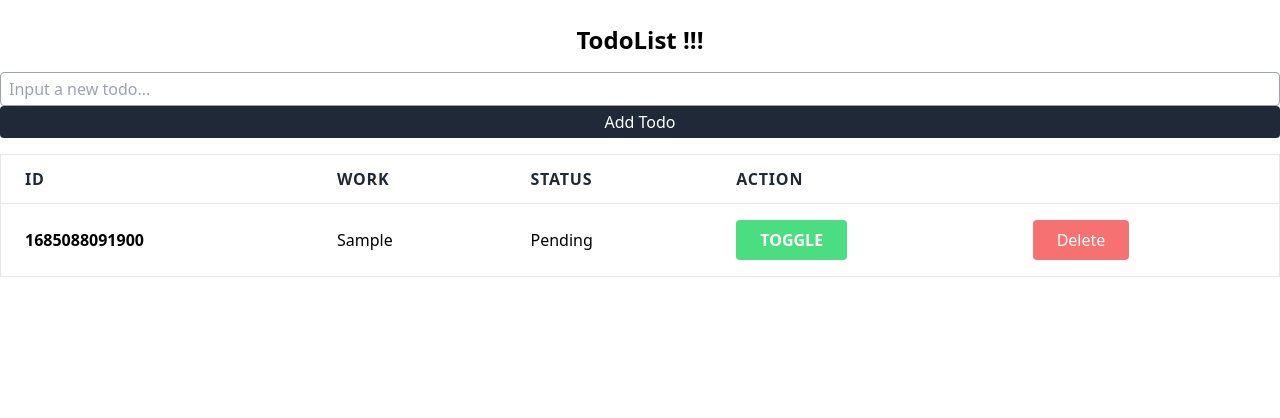
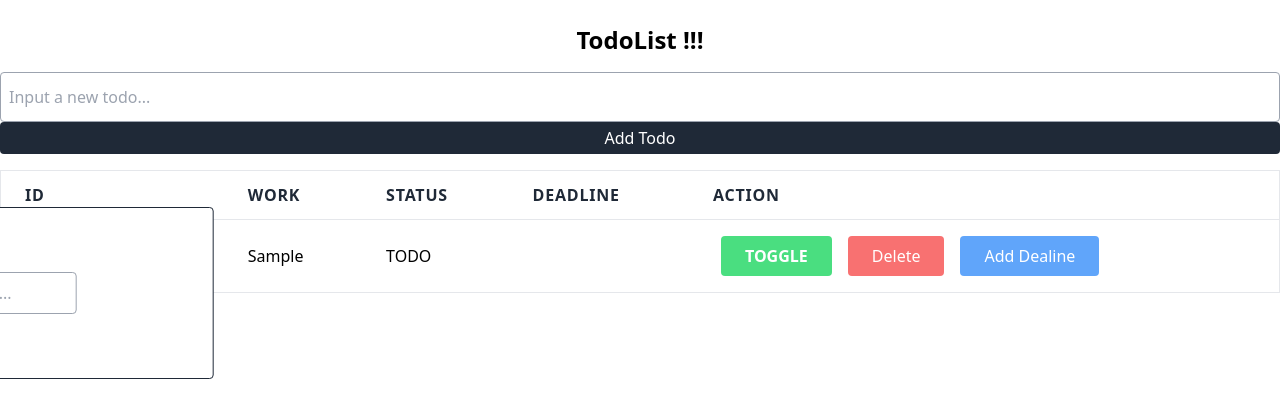
Before and after one commit to vung2701/TodoList_nextJs, a Next.js app: page / in a window 1280 px wide. Both pictures are taken after typing "Sample" into the empty fields and a click on the button "Add Todo". Shown: the top 418 px of the page. Built offline with nearby package versions, Linux system fonts and the light colour scheme.

Commit message:
todolist

```diff
--- /dev/null
+++ b/components/Button.tsx
@@ -0,0 +1,18 @@
+
+
+type ButtonProps = {
+  onClick?: () => void;
+  className?: string;
+  disabled?: boolean;
+  children: React.ReactNode;
+};
+
+const Button = ({ onClick, className, disabled, children }: ButtonProps) => {
+  return (
+    <button onClick={onClick} className={"rounded " + className} disabled={disabled}>
+      {children}
+    </button>
+  );
+};
+
+export default Button;
--- a/pages/index.tsx
+++ b/pages/index.tsx
@@ -1,10 +1,18 @@
 import { useState, useRef } from "react"
+import Button from "@/components/Button"
 
+
+enum CompletionStatus {
+  TODO,
+  PROCESS,
+  DONE
+}
 
 type Todo = {
   id: number
   text: string
-  completed: boolean
+  completed: string
+  deadline: string
 }
 
 export default function Home() {
@@ -20,7 +28,8 @@ export default function Home() {
     const newTodo: Todo = {
       id: Date.now(),
       text: inputValue,
-      completed: false
+      completed: CompletionStatus[0],
+      deadline: ""
     }
 
     setTodos([...todos, newTodo])
@@ -53,40 +62,58 @@ export default function Home() {
     }
   }
 
+  const handleChangeStatus = (changeTodo:Todo) => {
+    if(changeTodo.completed === CompletionStatus[0]){
+      changeTodo.completed = CompletionStatus[1]
+    } else if(changeTodo.completed === CompletionStatus[1]){
+      changeTodo.completed = CompletionStatus[2]
+    } else {
+      changeTodo.completed = CompletionStatus[0]
+    }
+
+    setTodos(todos.map(todo => todo.id === changeTodo.id ? {...todo, completed: changeTodo.completed} : todo ))
+  }
+
+
+  const handleAddDealine = (id: number) => {
+
+  }
+
   return (
     <div className="container mx-auto py-6">
       <h1 className="text-2xl font-bold mb-4 text-center">TodoList !!!</h1>
       <div className="flex flex-col justify-center w-full">
         <input
           type="text"
-          className="border border-gray-400 rounded px-2 py-1"
+          className="border border-gray-400 rounded px-2 py-3"
           placeholder="Input a new todo..."
           value={inputValue}
           onChange={e => setInputValue(e.target.value)}
         />
         {isEdit
-        ?(<button
-          className="bg-gray-800 hover:bg-gray-700 text-white px-4 py-1 rounded"
+        ?(<Button
+          className="bg-gray-800 hover:bg-gray-700 text-white px-4 py-1"
           onClick={() => handleSaveEditTodo()}
         >
           Save Edit
-        </button>)
-        :(<button
-          className="bg-gray-800 hover:bg-gray-700 text-white px-4 py-1 rounded"
+        </Button>)
+        :(<Button
+          className="bg-gray-800 hover:bg-gray-700 text-white px-4 py-1"
           onClick={handleAddTodo}
         >
           Add Todo
-        </button>)
+        </Button>)
         }
 
       </div>
-      <table className="min-w-full divide-y divide-gray-200 mt-4 border">
+      <table className="w-full divide-y divide-gray-200 mt-4 border table-auto">
         <thead>
           <tr>
             <th className="px-6 py-3 text-left text-gray-800 uppercase tracking-wider">ID</th>
             <th className="px-6 py-3 text-left text-gray-800 uppercase tracking-wider">Work</th>
             <th className="px-6 py-3 text-left text-gray-800 uppercase tracking-wider">Status</th>
-            <th className="px-6 py-3 text-left text-gray-800 uppercase tracking-wider" colSpan={2}>Action</th>
+            <th className="px-6 py-3 text-left text-gray-800 uppercase tracking-wider">Deadline</th>
+            <th className="px-6 py-3 text-left text-gray-800 uppercase tracking-wider">Action</th>
           </tr>
         </thead>
         <tbody className="bg-white divide-y divide-gray-200">
@@ -95,22 +122,33 @@ export default function Home() {
               : todos.map(todo => (
                 <tr key={todo.id}>
                   <td  onClick={() => handleEditTodo(todo.id)} className="px-6 py-4 font-bold">{todo.id}</td>
-                  <td className="px-6 py-4">{todo.text}</td>
-                  {todo.completed
-                  ? <td className="px-6 py-4">Done</td>
-                  : <td className="px-6 py-4">Pending</td>
-                  }
-
-                  <td className="px-6 py-4">
-                    <button onClick={() => handleChange} className="px-6 py-2 rounded bg-green-400 text-white font-bold uppercase">Toggle</button>
-                  </td>
-                  <td className="px-6 py-4">
-                    <button onClick={() => handleDeleteTodo(todo.id)} className="px-6 py-2 rounded bg-red-400 text-white">Delete</button>
+                  <td className="px-6 py-4 whitespace-nowrap">{todo.text}</td>
+                  <td className="px-6 py-4 whitespace-nowrap">{todo.completed}</td>
+                  <td className="px-6 py-4 whitespace-nowrap">{todo.deadline}</td>
+                  <td className="px-6 py-4 whitespace-nowrap flex">
+                    <Button onClick={() => handleChangeStatus(todo)} className="mx-2 px-6 py-2 bg-green-400 text-white font-bold uppercase">Toggle</Button>
+                    <Button onClick={() => handleDeleteTodo(todo.id)} className="mx-2 px-6 py-2 bg-red-400 text-white">Delete</Button>
+                    <Button onClick={() => handleAddDealine(todo.id)} className="mx-2 px-6 py-2 bg-blue-400 text-white">Add Dealine</Button>
                   </td>
                 </tr>
               ))}
         </tbody>
       </table>
+
+      {/* Model add dealine */}
+      <div className="bg-white top-1/2 left-1/2 transform -translate-y-1/2 -translate-x-1/2 border border-gray-800 w-1/3 px-10 py-10 rounded">
+        <div className="w-full">
+          <label htmlFor="">Time dealine: </label>
+          <input
+            type="text"
+            className="border border-gray-400 rounded px-2 py-2"
+            placeholder="Input a todo deadline..."
+            value={inputValue}
+        />
+        </div>
+        <Button>Add</Button>
+        <Button>Cancel</Button>
+      </div>
     </div>
   )
 }
```
Also changed, not shown: components/Modal.tsx (added).
